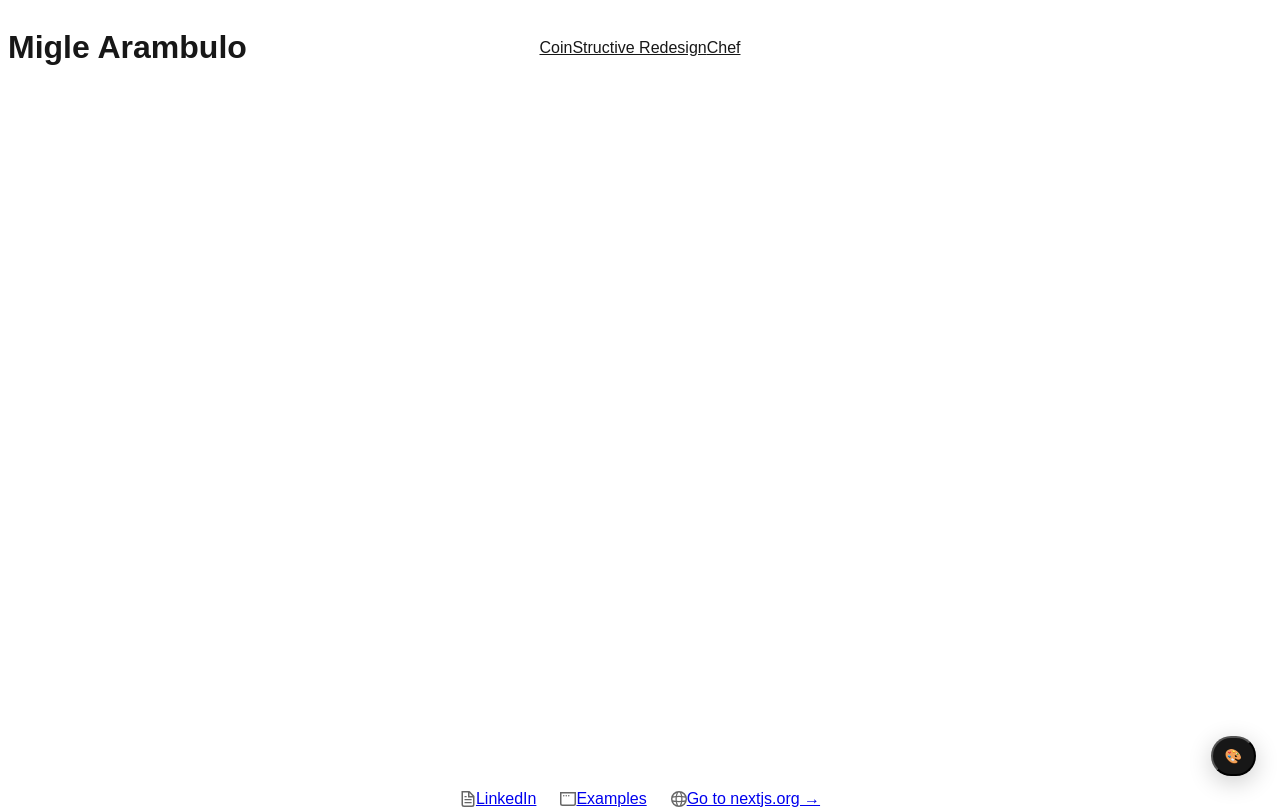
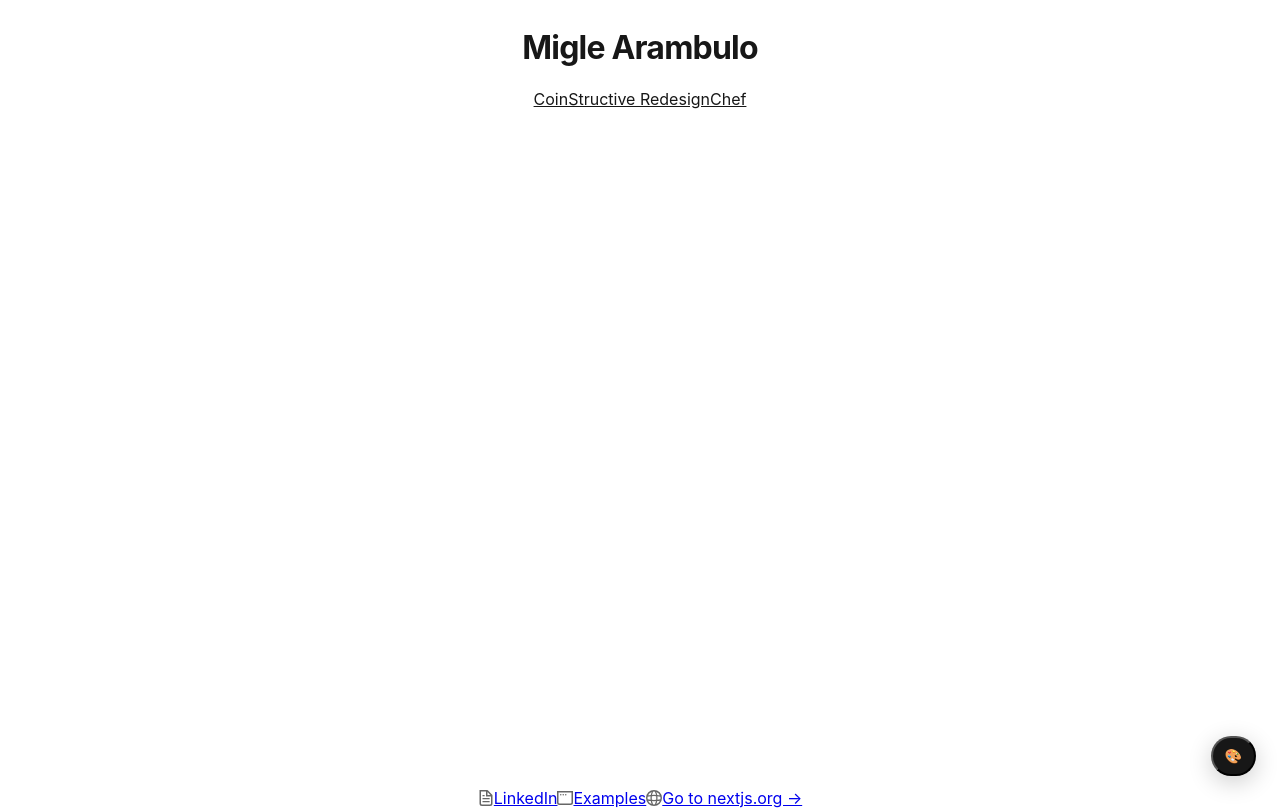
Before and after one commit to miglearambulo/my-app, a Next.js app: page / in a window 1280 px wide. Built offline with nearby package versions, Linux system fonts and the light colour scheme.

Commit message:
Update configuration for GitHub Pages and improve styling

```diff
--- /dev/null
+++ b/next.config.js
@@ -0,0 +1,13 @@
+/** @type {import('next').NextConfig} */
+const nextConfig = {
+  output: 'export',
+  basePath: '/my-app',
+  images: {
+    unoptimized: true,
+  },
+  assetPrefix: '/my-app/',
+  trailingSlash: true,
+  distDir: 'out',
+}
+
+module.exports = nextConfig
--- a/src/app/globals.css
+++ b/src/app/globals.css
@@ -14,21 +14,41 @@
   }
 }
 
-html, body {
+html {
   height: 100%;
+  overflow-y: scroll;
 }
 
 body {
+  min-height: 100%;
   background: var(--bg);
   color: var(--fg);
-  font-family: Arial, Helvetica, sans-serif;
-  transition: background 200ms ease, color 200ms ease;
-}
-
-h1 {
-  font-size: 2rem;
+  font-family: -apple-system, BlinkMacSystemFont, "Segoe UI", Roboto, Helvetica, Arial, sans-serif;
+  -webkit-font-smoothing: antialiased;
+  -moz-osx-font-smoothing: grayscale;
+  transition: background-color 200ms ease, color 200ms ease;
 }
 
 h1, h2, h3 {
   color: var(--fg);
+  line-height: 1.2;
+  letter-spacing: -0.025em;
 }
+
+/* Improved focus styles for better accessibility */
+*:focus-visible {
+  outline: 2px solid rgb(99 102 241);
+  outline-offset: 2px;
+}
+
+/* Smooth transitions for interactive elements */
+a, button {
+  transition: all 200ms ease;
+}
+
+/* Better text rendering for dark mode */
+@media (prefers-color-scheme: dark) {
+  body {
+    text-rendering: optimizeLegibility;
+  }
+}
--- a/src/app/layout.tsx
+++ b/src/app/layout.tsx
@@ -1,22 +1,29 @@
 import type { Metadata } from "next";
-import { Geist, Geist_Mono } from "next/font/google";
+import { Inter } from "next/font/google";
 import "./globals.css";
 import ColorPicker from "../components/colorpicker";
 
-const geistSans = Geist({ variable: "--font-geist-sans", subsets: ["latin"] });
-const geistMono = Geist_Mono({ variable: "--font-geist-mono", subsets: ["latin"] });
+const inter = Inter({
+  subsets: ["latin"],
+  display: 'swap',
+  variable: '--font-inter',
+});
 
 export const metadata: Metadata = {
   title: "Migle Arambulo",
-  description: "Portfolio",
+  description: "Portfolio - UX Designer & Developer",
+  authors: [{ name: "Migle Arambulo" }],
+  keywords: ["Portfolio", "UX Design", "Development", "Web Development"],
 };
 
 export default function RootLayout({ children }: { children: React.ReactNode }) {
   return (
-    <html lang="en" className={`${geistSans.variable} ${geistMono.variable}`}>
-      <body className="antialiased min-h-dvh">
-        {children}
-        <ColorPicker />
+    <html lang="en" className={inter.variable}>
+      <body className={`antialiased min-h-dvh bg-[var(--bg)] text-[var(--fg)] transition-colors duration-200`}>
+        <div className="relative">
+          {children}
+          <ColorPicker />
+        </div>
       </body>
     </html>
   );
--- a/src/app/page.tsx
+++ b/src/app/page.tsx
@@ -2,14 +2,14 @@ import Image from "next/image";
 
 export default function Home() {
   return (
-    <div className="font-sans min-h-screen p-8 gap-16 flex flex-col justify-between">
-      <header className="w-full">
-        <div className="max-w-2xl w-full mx-auto grid grid-cols-3 items-center">
-          <h1 className="text-2xl sm:text-3xl font-semibold text-left col-start-1">Migle Arambulo</h1>
+    <div className="font-sans min-h-screen px-8 py-12 flex flex-col justify-between">
+      <header className="w-full mb-8">
+        <div className="max-w-4xl w-full mx-auto flex flex-col sm:flex-row items-center justify-between gap-8">
+          <h1 className="text-3xl sm:text-4xl font-semibold">Migle Arambulo</h1>
 
-            <nav className="col-start-2 flex gap-8 items-center justify-center">
+            <nav className="flex gap-6 items-center justify-center">
               <a
-                className="inline-flex items-center font-medium text-[var(--fg)] text-sm sm:text-base px-6 py-2.5 rounded-full bg-black/5 dark:bg-white/5 hover:bg-black/10 dark:hover:bg-white/10 focus:outline-none focus-visible:ring-2 focus-visible:ring-offset-2 focus-visible:ring-indigo-500"
+                className="inline-flex items-center font-medium text-[var(--fg)] text-sm sm:text-base px-8 py-3 rounded-full bg-black/5 dark:bg-white/5 hover:bg-black/10 dark:hover:bg-white/10 transition-colors focus:outline-none focus-visible:ring-2 focus-visible:ring-offset-2 focus-visible:ring-indigo-500"
                 href="https://docs.google.com/presentation/d/1Ww185rw_FaBdVdC410-aKdALeOdAaIYYEUbxkYjwA-s/edit?usp=sharing"
                 target="_blank"
                 rel="noopener noreferrer"
@@ -31,9 +31,9 @@ export default function Home() {
 
       <main className="flex-1" />
 
-      <footer className="row-start-3 flex gap-[24px] flex-wrap items-center justify-center">
+      <footer className="mt-auto pt-12 flex gap-8 flex-wrap items-center justify-center text-sm text-black/70 dark:text-white/70">
         <a
-          className="flex items-center gap-2 hover:underline hover:underline-offset-4"
+          className="flex items-center gap-2 hover:text-black dark:hover:text-white transition-colors"
           href="https://www.linkedin.com/in/miglearambulo/"
           target="_blank"
           rel="noopener noreferrer"
@@ -43,7 +43,7 @@ export default function Home() {
         </a>
 
         <a
-          className="flex items-center gap-2 hover:underline hover:underline-offset-4"
+          className="flex items-center gap-2 hover:text-black dark:hover:text-white transition-colors"
           href="https://vercel.com/templates?framework=next.js&utm_source=create-next-app&utm_medium=appdir-template-tw&utm_campaign=create-next-app"
           target="_blank"
           rel="noopener noreferrer"
```
Also changed, not shown: 1 other file (tests, documents, lock files or other folders).
